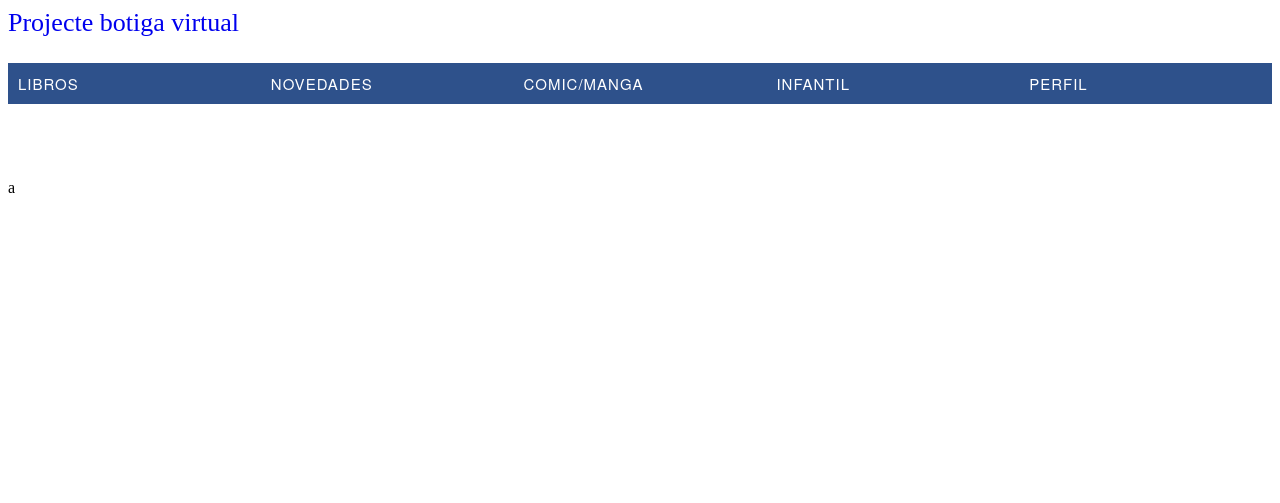
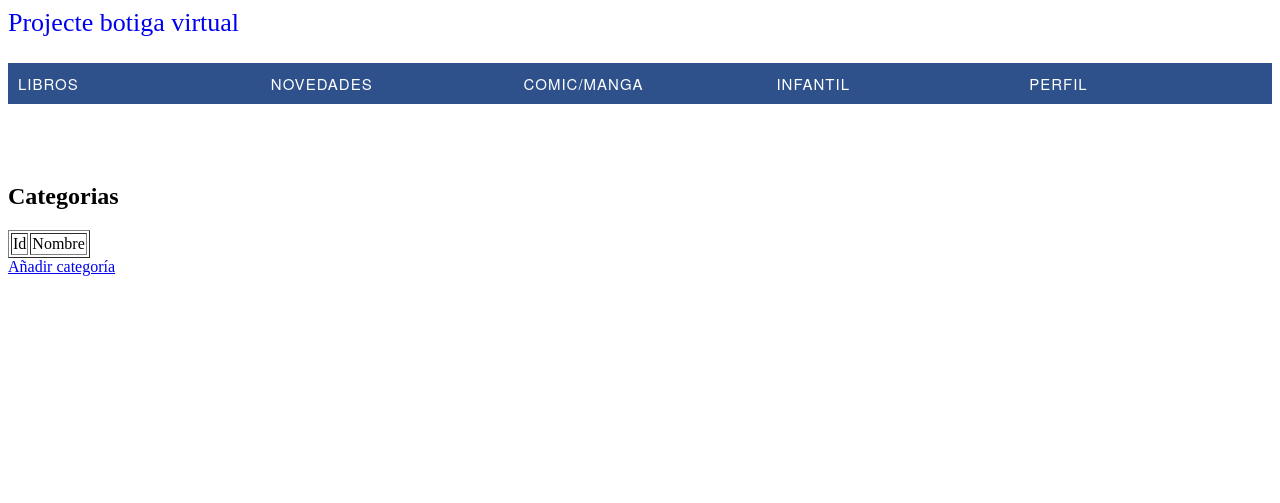
Before and after one commit to maiolPons/Projecte_M7_UF2, a PHP site: the page made by Projecte_m7_biblioteca/index.php in a window 1280 px wide. Shown: the top 503 px of the page. Run offline with PHP 8.4, Linux system fonts and the light colour scheme; data that the repository does not hold is empty.

Commit message:
Add files via upload

```diff
--- a/Projecte_m7_biblioteca/views/admin/categorias/main.php
+++ b/Projecte_m7_biblioteca/views/admin/categorias/main.php
@@ -1,3 +1,18 @@
 <?php
-echo "<p> a </p>";
+    echo "<h2> Categorias </h2>";
+    echo "<table border=1>";
+    echo "<tr>";
+    echo "<td> Id </td>";
+    echo "<td> Nombre </td>";
+    echo "</tr>";
+
+    foreach ($categorias as $categoria){
+        echo "<tr>";
+        echo "<td>" .$categoria['id']. "</td>";
+        echo "<td>" .$categoria['nombre']. "</td>";
+        echo "</tr>";
+    }
+    echo "</table>";
+
+    echo "<a href='#'> Añadir categoría </a>";
 ?>
```
